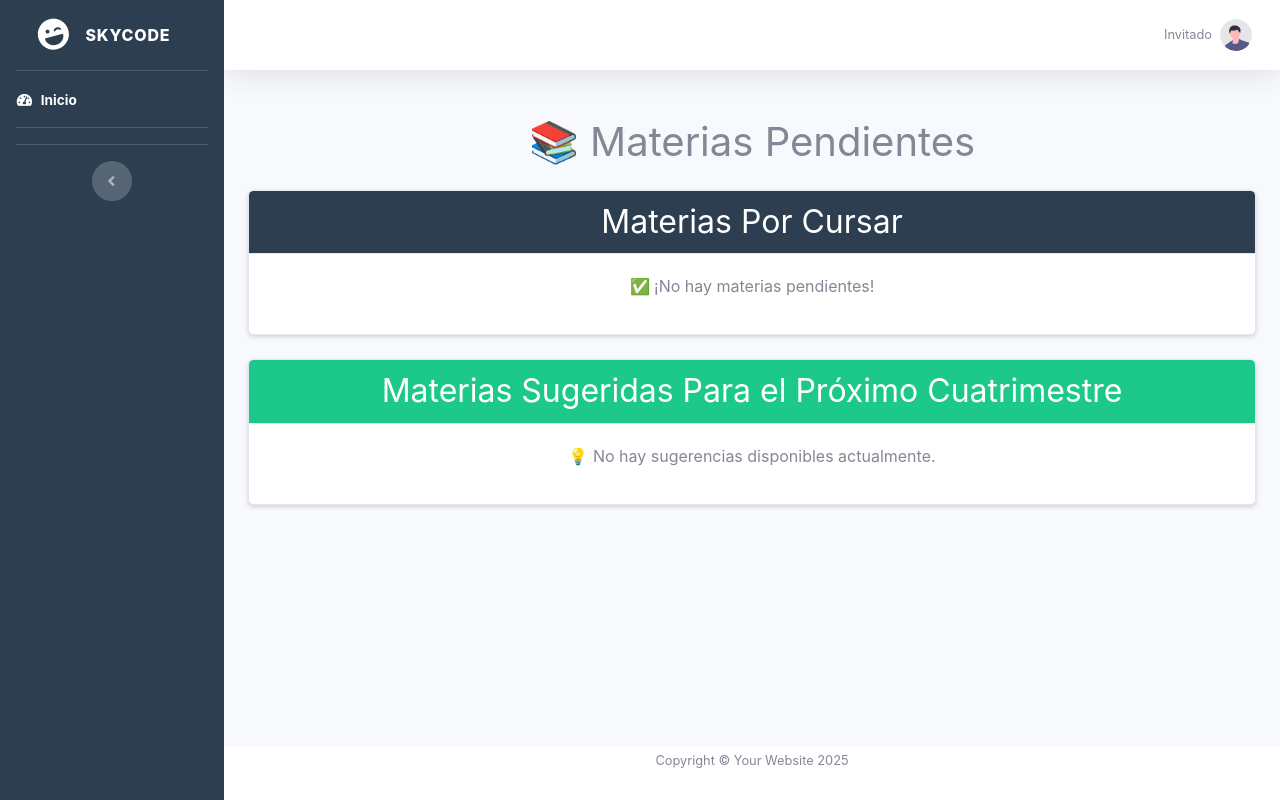
After one commit to CHEOCARMINE/SkyCode, a Python web app: template templates/materias_pendientes.html in a window 1280 px wide. The commit adds this page. Run offline with Jinja, Linux system fonts and the light colour scheme; the template is opened without the code that fills it, so the values that code supplies are empty.

Commit message:
Implementar lógica para materias pendientes y sugerencias

```diff
--- a/templates/base.html
+++ b/templates/base.html
@@ -87,6 +87,15 @@
           <span>Gestión de Materias</span>
         </a>
       </li>
+
+      <!-- Link para ver materias pendientes, visible solo para Alumnos -->
+<li class="nav-item">
+  <a class="nav-link" href="{{ url_for('academic_bp.materias_pendientes', alumno_id=current_user.id) }}">
+    <i class="fas fa-fw fa-clock"></i> <!-- Ícono de reloj para materias pendientes -->
+    <span>Materias Pendientes</span>
+  </a>
+</li>
+
       {% elif current_user.rol_id == 3 %}
       <!-- Encabezado de sección para Directivo -->
       <div class="sidebar-heading">
--- /dev/null
+++ b/templates/materias_pendientes.html
@@ -0,0 +1,49 @@
+{% extends "base.html" %}
+
+{% block title %}Materias Pendientes{% endblock %}
+
+{% block content %}
+<div class="container mt-5">
+    <h1 class="text-center mb-4">📚 Materias Pendientes</h1>
+
+    <div class="card shadow-sm mb-4">
+        <div class="card-header bg-primary text-white">
+            <h2 class="mb-0 text-center">Materias Por Cursar</h2>
+        </div>
+        <div class="card-body">
+            {% if pendientes %}
+                <ul class="list-group">
+                    {% for materia in pendientes %}
+                        <li class="list-group-item d-flex justify-content-between align-items-center">
+                            <span class="fw-bold">{{ materia.nombre }}</span>
+                            <span class="badge bg-warning text-dark">Pendiente</span>
+                        </li>
+                    {% endfor %}
+                </ul>
+            {% else %}
+                <p class="text-center text-muted">✅ ¡No hay materias pendientes!</p>
+            {% endif %}
+        </div>
+    </div>
+
+    <div class="card shadow-sm mb-4">
+        <div class="card-header bg-success text-white">
+            <h2 class="mb-0 text-center">Materias Sugeridas Para el Próximo Cuatrimestre</h2>
+        </div>
+        <div class="card-body">
+            {% if sugeridas %}
+                <ul class="list-group">
+                    {% for materia in sugeridas %}
+                        <li class="list-group-item d-flex justify-content-between align-items-center">
+                            <span class="fw-bold">{{ materia.nombre }}</span>
+                            <span class="badge bg-info text-white">Sugerida</span>
+                        </li>
+                    {% endfor %}
+                </ul>
+            {% else %}
+                <p class="text-center text-muted">💡 No hay sugerencias disponibles actualmente.</p>
+            {% endif %}
+        </div>
+    </div>
+</div>
+{% endblock %}
```
Also changed, not shown: routes.py (+36 -0 lines).
